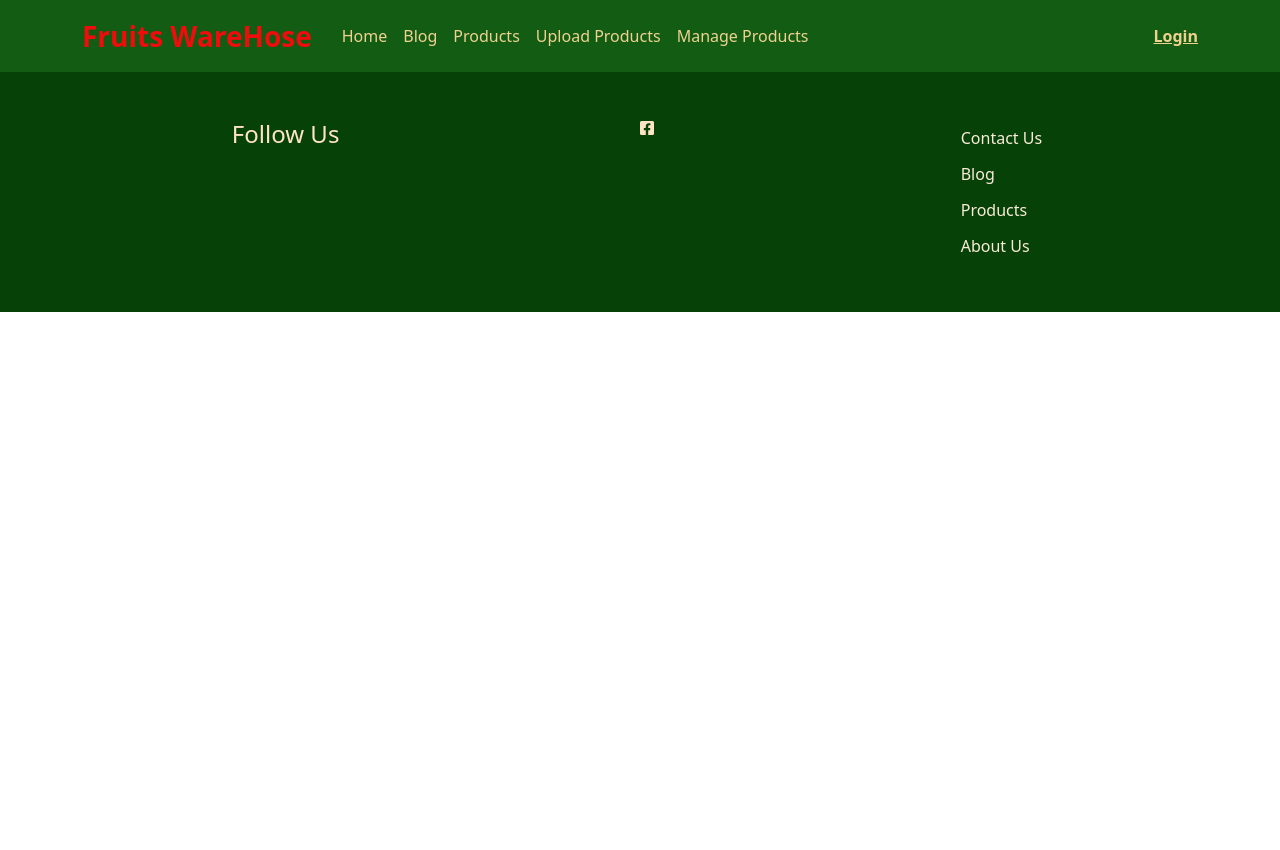
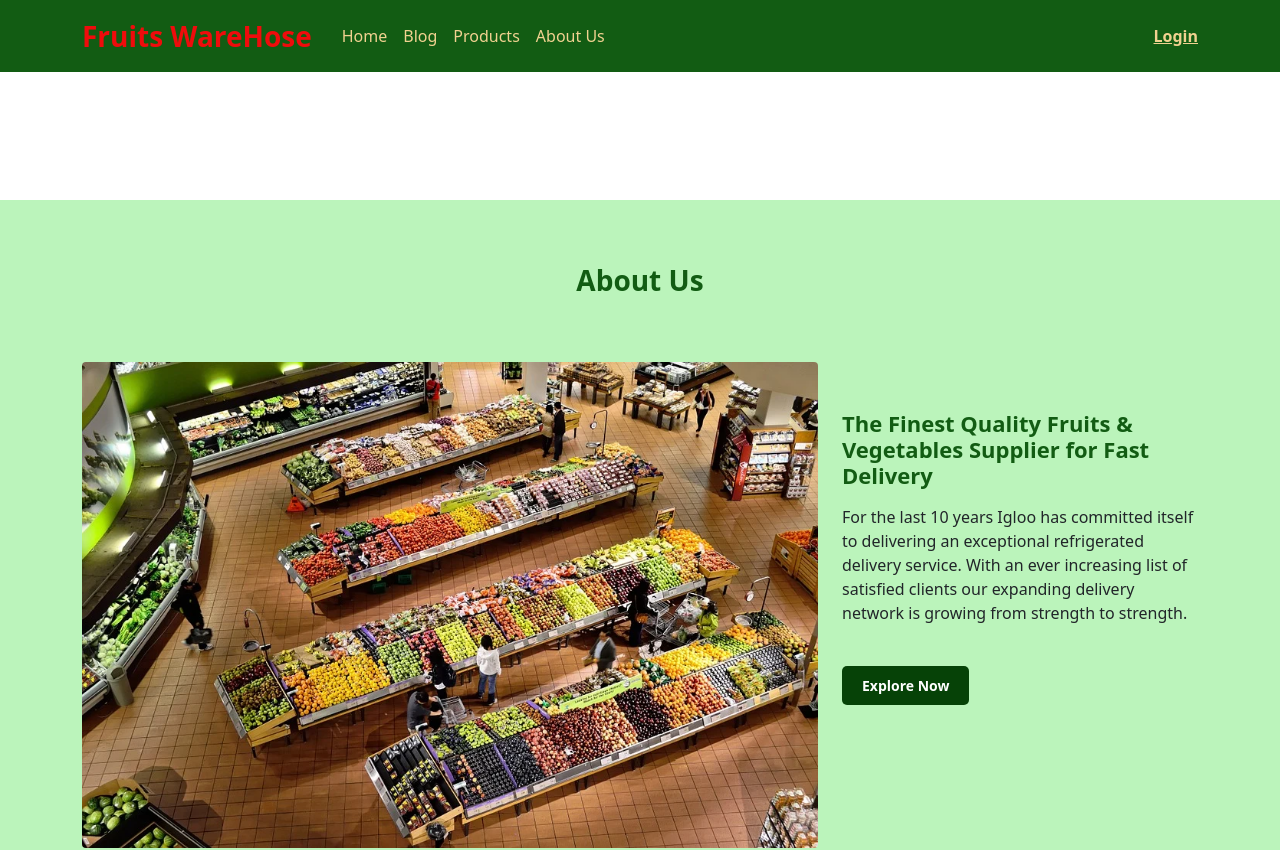
Before and after one commit to anishazahan/Fruits-grocery-House, a React (Create React App) app: page /about in a window 1280 px wide. Shown: the top 850 px of the page. Before the commit the page ends 800 px from the top, so only its background shows below. Built offline with nearby package versions, Linux system fonts and the light colour scheme; no server answers.

Commit message:
about section

```diff
--- a/src/App.js
+++ b/src/App.js
@@ -13,6 +13,7 @@ import Navbar from './Components/Shared/Navbar';
 import UploadProduct from './Components/UploadProduct/UploadProduct';
 import ManageProducts from './Components/ManageProducts/ManageProducts';
 import MyItems from './Components/ManageProducts/MyItems';
+import About from './Components/Home/About';
 
 
 function App() {
@@ -23,6 +24,7 @@ function App() {
         <Route path="/" element={<Home />} />
         <Route path="/blog" element={<Blog />} />
         <Route path="/product" element={<Product/>} />
+        <Route path="/about" element={<About/>} />
         <Route path="/purchase/:id" element={<RequireAuth><Update/></RequireAuth>} />
         <Route path="/myitems" element={<RequireAuth><MyItems/></RequireAuth>} />
         <Route path="/manageProduct" element={<RequireAuth><ManageProducts/></RequireAuth>} />
--- /dev/null
+++ b/src/Components/Home/About.css
@@ -0,0 +1,32 @@
+.about-margin{
+    margin: 10% 0;
+    background-color: rgb(187, 244, 187);
+    padding: 5% 0;
+    padding-bottom: 5%;
+}
+.about-heading{
+    color: #125C13;
+    font-weight: bold;
+    margin-bottom: 5%;
+
+}
+.heading{
+    color: #125C13;
+    font-weight: 700;
+    font-size: 22px;
+
+}
+.explore-btn{
+    background: #064207;
+    color: white;
+    font-weight: bold;
+    padding: 10px 20px;
+    text-decoration: none;
+    border-radius: 5px;
+    font-size: 14px;
+
+}
+.explore-btn:hover{
+    color: aqua;
+    background: #064207df;
+}
--- /dev/null
+++ b/src/Components/Home/About.js
@@ -0,0 +1,29 @@
+import React from 'react'
+import { Link } from 'react-router-dom'
+import about from "../../img/supermarket-949913_960_720.webp"
+import "./About.css"
+
+const About = () => {
+  return (
+    <div className='about-margin' >
+        <h3 className='text-center about-heading'>About Us</h3>
+        <div className="container mb-5">
+            <div className="row">
+                <div className="col-lg-8">
+                    <img className='img-fluid rounded' src={about} alt="" />
+                </div>
+                <div className="col-lg-4">
+                    <h3 className='heading my-5 mb-3'>
+                    The Finest Quality Fruits & Vegetables Supplier for Fast Delivery
+                    </h3>
+                    <p className='mb-5'>For the last 10 years Igloo has committed itself to delivering an exceptional refrigerated delivery service. With an ever increasing list of satisfied clients our expanding delivery network is growing from strength to strength.</p>
+                    <Link to="/" className='explore-btn'> Explore Now</Link>
+                </div>
+            </div>
+        </div>
+
+    </div>
+  )
+}
+
+export default About
--- a/src/Components/Home/Home.js
+++ b/src/Components/Home/Home.js
@@ -1,5 +1,6 @@
 import React from 'react'
 import Product from '../Product/Product'
+import About from './About'
 import Banner from './Banner'
 import Service from './Service'
 
@@ -9,6 +10,7 @@ const Home = () => {
       <Banner></Banner>
       <Service></Service>
       <Product></Product>
+      <About></About>
     </div>
   )
 }
--- a/src/Components/Product/Product.js
+++ b/src/Components/Product/Product.js
@@ -1,6 +1,7 @@
 import React, { useEffect, useState } from 'react'
 import SingleProduct from './SingleProduct';
 import './products.css'
+import { Link } from 'react-router-dom';
 
 const Product = () => {
 
@@ -25,6 +26,11 @@ const Product = () => {
         </div>
 
 
+       <div className="text-center my-5">
+       <Link className='manage' to="/manageProduct"> Manage Products</Link>
+       </div>
+
+
 
     </div>
   )
--- a/src/Components/Product/products.css
+++ b/src/Components/Product/products.css
@@ -37,3 +37,17 @@
     font-size: 25px;
 
 }
+.manage{
+    background: #064207;
+    color: white;
+    font-weight: bold;
+    padding: 10px 20px;
+    text-decoration: none;
+    border-radius: 5px;
+    font-size: 14px;
+
+}
+.manage:hover{
+    color: aqua;
+    background: #064207df;
+}
--- a/src/Components/Shared/Navbar.css
+++ b/src/Components/Shared/Navbar.css
@@ -20,4 +20,17 @@
 }
 .signOut{
     color: #F0D290;
+    border: 2px solid #F0D290;
 }
+.profile{
+    background-color: #F0D290;
+    border: 1px solid #F0D290;
+    font-weight: bold;
+    padding: 10px 15px;
+    color: #125C13;
+    margin: 5px;
+    border-radius: 5px;
+}
+.profile-list{
+    color: #125C13;
+}
--- a/src/Components/Shared/Navbar.js
+++ b/src/Components/Shared/Navbar.js
@@ -35,11 +35,9 @@ const Navbar = () => {
         <li className="nav-item">
           <Link to="/product" className="navlink" aria-current="page">Products</Link>
         </li>
+
         <li className="nav-item">
-          <Link to="/uploadproduct" className="navlink" aria-current="page" >Upload Products</Link>
-        </li>
-        <li className="nav-item">
-          <Link to="/manageProduct" className="navlink" aria-current="page" >Manage Products</Link>
+          <Link to="/about" className="navlink" aria-current="page" >About Us</Link>
         </li>
 
       </ul>
@@ -48,15 +46,15 @@ const Navbar = () => {
 
 
                 {user &&  <div class="dropdown">
-          <button class="btn btn-secondary dropdown-toggle" type="button" id="dropdownMenuButton" data-toggle="dropdown" aria-haspopup="true" aria-expanded="false">
+          <button class="profile dropdown-toggle" type="button" id="dropdownMenuButton" data-toggle="dropdown" aria-haspopup="true" aria-expanded="false">
             { user?.displayName || "USER"}
           </button>
-          <div class="dropdown-menu" aria-labelledby="dropdownMenuButton">
-          <Link to="/manageProduct" className="navlink" aria-current="page" >Manage Products</Link>
-          <Link to="/uploadproduct" className="navlink" aria-current="page" >Upload Products</Link>
-          <Link to="/myitems" className="navlink" aria-current="page" >My Items</Link>
-            <Link to="/" class="dropdown-item">Something else here</Link>
-            <button onClick={logout} className="btn signOut fw-bold ">SignOut</button>
+          <div class="dropdown-menu p-3 px-4 d-flex flex-column" aria-labelledby="dropdownMenuButton">
+          <Link to="/manageProduct" className="navlink profile-list mr-3" aria-current="page" >ManageProducts</Link>
+          <Link to="/uploadproduct" className="navlink profile-list py-2" aria-current="page" >UploadProducts</Link>
+          <Link to="/myitems" className="navlink profile-list " aria-current="page" >MyItems</Link>
+
+            <button onClick={logout} className="btn signOut fw-bold mr-3 ">SignOut</button>
           </div>
         </div> }
                 {!user &&  <Link
```
